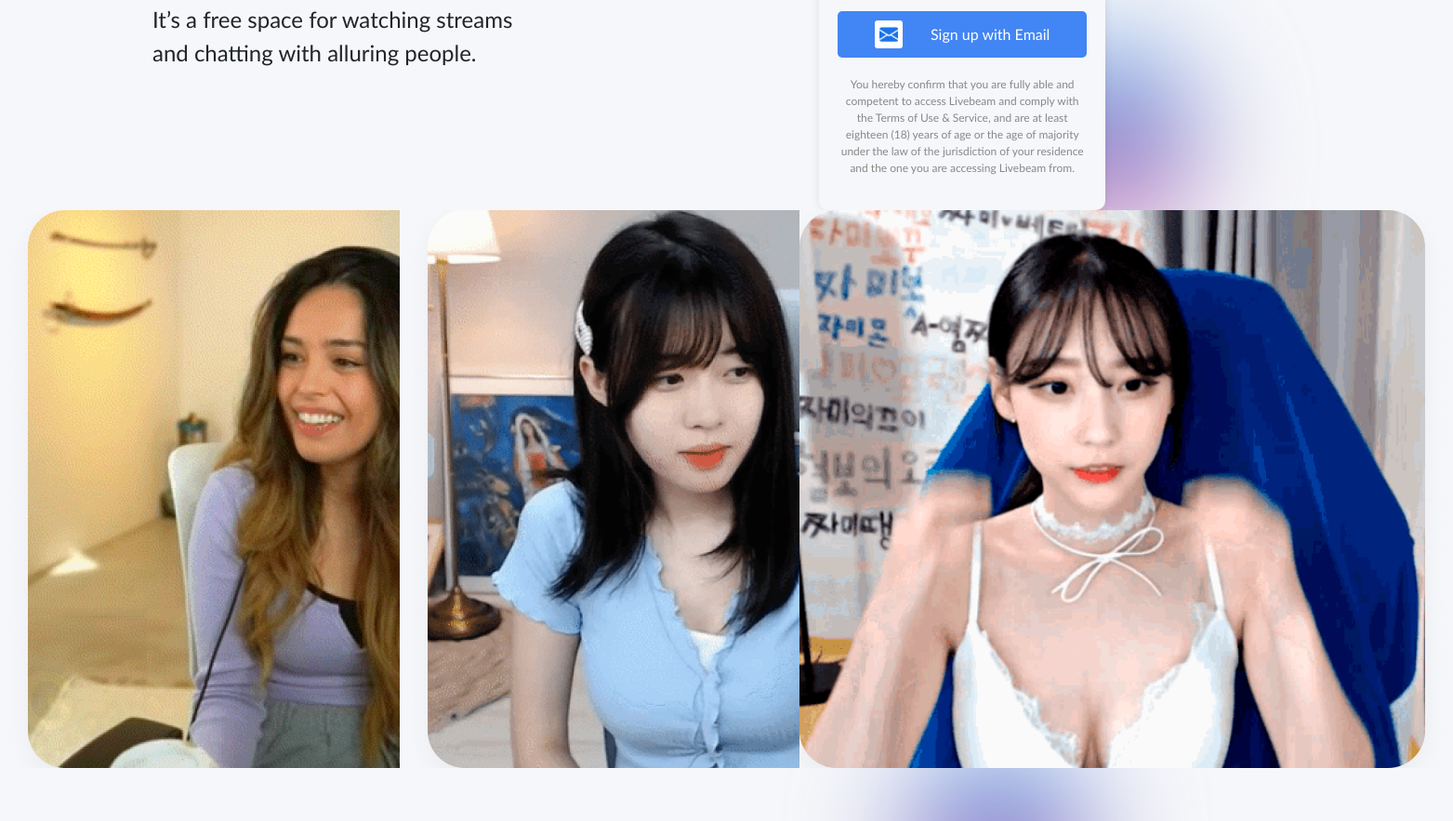
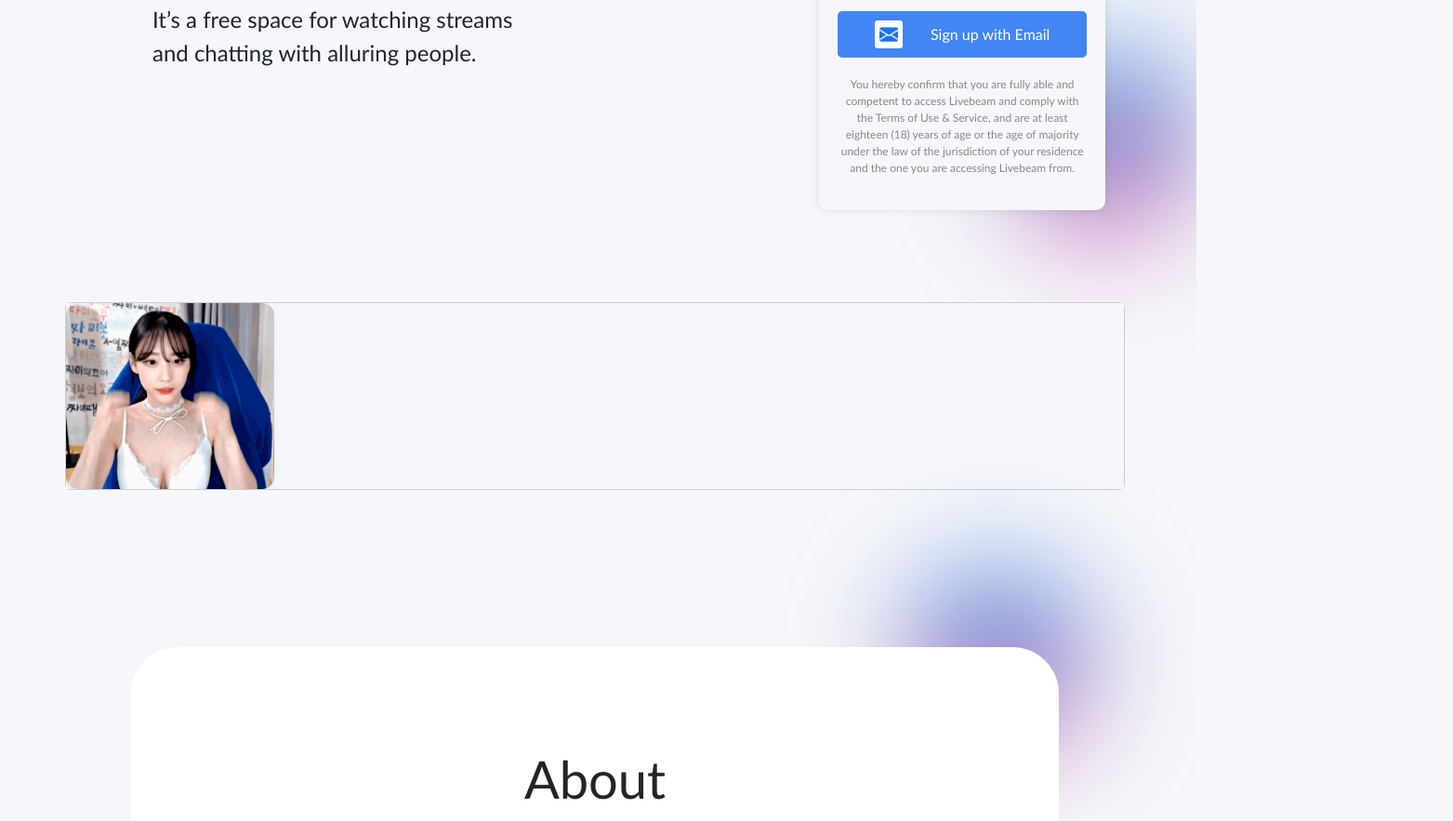
Before and after one commit to dimaa21/testing-landing-page, a website: page index.html in a window 1280 px wide. Shown: the part 370-1253 px from the top of the page at 93% size, 1563 px wide, since content can reach past the window. Drawn offline with nearby package versions, Linux system fonts and the light colour scheme; a web font is replaced by a local one.

Commit message:
Update index.html

```diff
--- a/index.html
+++ b/index.html
@@ -7,7 +7,7 @@
     <link rel="icon" type="image/x-icon" href="./public/img/logo.ico">
     <link rel="stylesheet" href="https://cdn.jsdelivr.net/npm/bootstrap@5.2.3/dist/css/bootstrap.min.css" integrity="sha384-rbsA2VBKQhggwzxH7pPCaAqO46MgnOM80zW1RWuH61DGLwZJEdK2Kadq2F9CUG65" crossorigin="anonymous">
     <link rel="stylesheet" href="https://cdn.jsdelivr.net/npm/@fortawesome/fontawesome-free@6.4.2/css/fontawesome.min.css" integrity="sha384-BY+fdrpOd3gfeRvTSMT+VUZmA728cfF9Z2G42xpaRkUGu2i3DyzpTURDo5A6CaLK" crossorigin="anonymous">
-    <link rel="stylesheet" href="https://cdn.jsdelivr.net/npm/swiper@11/swiper-bundle.min.css"/>
+  <!--  <link rel="stylesheet" href="https://cdn.jsdelivr.net/npm/swiper@11/swiper-bundle.min.css"/> -->
     <link rel="stylesheet" href="./public/css/main.min.css">
 </head>
 
@@ -95,45 +95,17 @@
     </section>
 
     <!-- Slider 1 -->
-
-    <div class="wrapper-2">
-
-        <div class="block">
-
-            <div class="block__side"></div>
-
-            <div class="block__body">
-
-            <div class="image-slider-2 swiper-container">
-                <!-- Обов'язкова оболочка -->
-                <div class="image-slider__wrapper swiper-wrapper">
-                    <!-- Слайди -->
-                    <div class="image-slider__slide swiper-slide">
-                        <div class="image-slider__image one">
-                            <img src="./public/img/slider-1.1.png" alt="">
-                        </div>
-                    </div>
-
-                    <div class="image-slider__slide swiper-slide">
-                        <div class="image-slider__image two">
-                            <img src="./public/img/slider-1.2.png" alt="">
-                        </div>
-                    </div>
-
-                    <div class="image-slider__slide swiper-slide">
-                        <div class="image-slider__image three">
-                            <img src="./public/img/slider-1.3.png" alt="">
-                        </div>
-                    </div>
-
-                    <div class="image-slider__slide swiper-slide">
-                        <div class="image-slider__image last">
-                            <img src="./public/img/slider-1.1.png" alt="">
+    <div class="slider">
+        <div class="slider-wrap container">
+            <div class="slider-container">
+                <div class="card-wrapper">
+                    <div class="card">
+                        <div class="image-box">
+                            <img src="public/img/slider-1.1.png" alt="">
                         </div>
                     </div>
                 </div>
             </div>
-        </div>
         </div>
     </div>
 
@@ -329,7 +301,7 @@
 
 
     <script src="https://kit.fontawesome.com/c41c99b4cf.js" crossorigin="anonymous"></script>
-    <script src="https://cdn.jsdelivr.net/npm/swiper@11/swiper-bundle.min.js"></script>
+ <!--   <script src="https://cdn.jsdelivr.net/npm/swiper@11/swiper-bundle.min.js"></script> -->
     <script src="./public/js/main-min.js"></script>
 
 </body>
```
